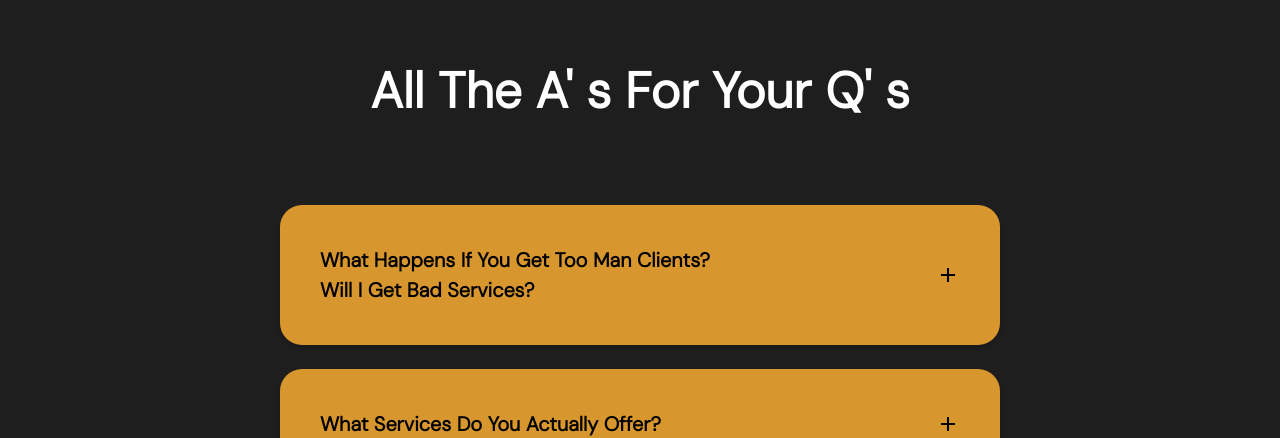
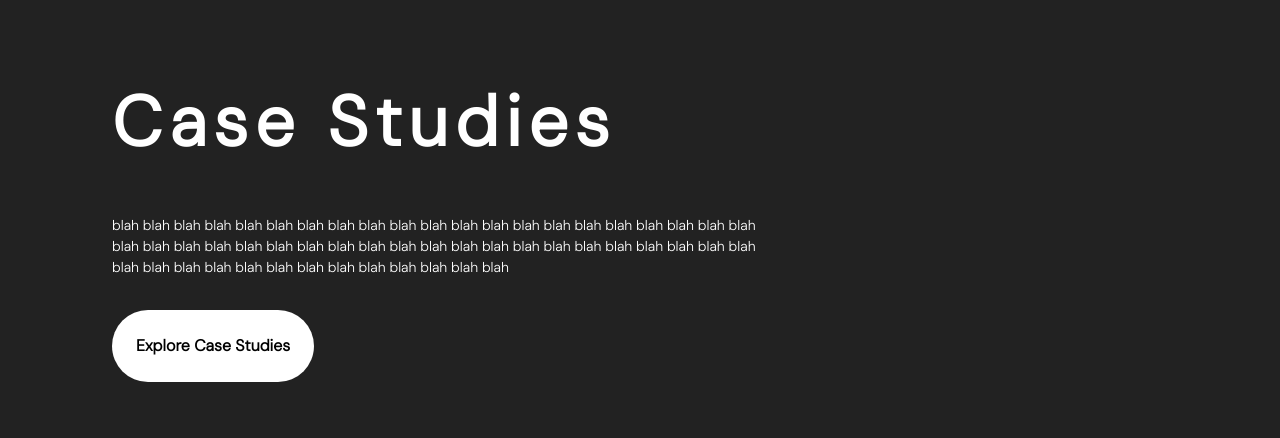
Before and after one commit to hendrckks/demo, a React (Vite) app in the folder optimum/: page / in a window 1280 px wide. Shown: the part 2442-2880 px from the top of the page. Built offline with nearby package versions, Linux system fonts and the light colour scheme; a web font is replaced by a local one.

Commit message:
case study section create

```diff
--- /dev/null
+++ b/optimum/src/Case.css
@@ -0,0 +1,3 @@
+.font-DM-sans {
+  font-family: "DM Sans", sans-serif;
+}
--- a/optimum/src/FAQs.css
+++ b/optimum/src/FAQs.css
@@ -3,5 +3,5 @@
   /* background-image: url("https://assets-global.website-files.com/5837424ae11409586f837994/61195e21f792d7065d2f56ad_noise.png"); */
   background-size: cover;
   font-family: "DM Sans", sans-serif;
-  background-color: #1f1e1e;
+  background-color: #222222;
 }
--- /dev/null
+++ b/optimum/src/components/CaseCard.tsx
@@ -0,0 +1,5 @@
+const CaseCard = () => {
+  return <div>CaseCard</div>;
+};
+
+export default CaseCard;
--- /dev/null
+++ b/optimum/src/pages/CaseStudy.tsx
@@ -0,0 +1,27 @@
+import "../Case.css";
+
+const CaseStudy = () => {
+  return (
+    <div className="bg-[#222222] h-[100vh] font-DM-sans">
+      <div className="p-28">
+        <h1 className="text-white text-[70px] font-semibold tracking-widest">
+          Case Studies
+        </h1>
+        <p className="w-[650px] mt-10 text-white text-[14px]">
+          blah blah blah blah blah blah blah blah blah blah blah blah blah blah
+          blah blah blah blah blah blah blah blah blah blah blah blah blah blah
+          blah blah blah blah blah blah blah blah blah blah blah blah blah blah
+          blah blah blah blah blah blah blah blah blah blah blah blah blah
+        </p>
+        <div className="rounded-[40px] p-4 mt-8 text-black bg-white w-fit h-fit flex items-center font-semibold hover:scale-105 transition-all ease-out">
+          <button type="button" className="p-2">
+            Explore Case Studies
+          </button>
+        </div>
+      </div>
+      <div></div>
+    </div>
+  );
+};
+
+export default CaseStudy;
--- a/optimum/src/pages/Home.tsx
+++ b/optimum/src/pages/Home.tsx
@@ -1,4 +1,5 @@
 import "../Home.css";
+import CaseStudy from "./CaseStudy";
 import Contact from "./Contact";
 import FAQs from "./FAQs";
 import Services from "./Services";
@@ -51,6 +52,7 @@ function Home() {
       </div>
       <Services />
       <Contact />
+      <CaseStudy />
       <FAQs />
     </div>
   );
```
